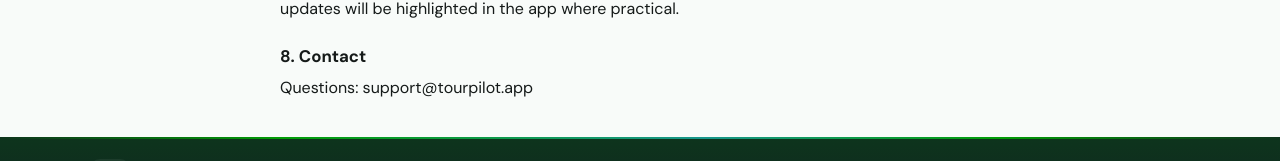
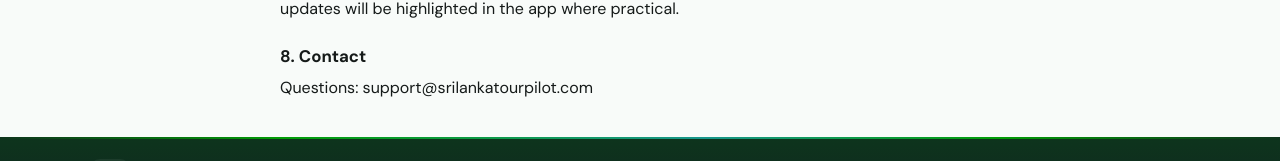
Before and after one commit to IT24101306/Tourpilot-2, a React (Vite) app in the folder apps/web/: page /terms in a window 1280 px wide. Shown: the part 896-1057 px from the top of the page. Built offline with nearby package versions, Linux system fonts and the light colour scheme; what @tourpilot/shared would draw is missing.

Commit message:
domain name changed

```diff
--- a/apps/web/src/pages/ProfilePage.tsx
+++ b/apps/web/src/pages/ProfilePage.tsx
@@ -218,7 +218,7 @@ export function ProfilePage() {
         });
         fields.push({
           label: "Store URL",
-          value: `tourpilot.app/agencies/${user.agency.slug}`,
+          value: `srilankatourpilot.com/agencies/${user.agency.slug}`,
         });
       } else {
         contextLabel = "Agency account";
--- a/apps/web/src/pages/TermsPage.tsx
+++ b/apps/web/src/pages/TermsPage.tsx
@@ -58,7 +58,7 @@ export function TermsPage() {
 
           <h2>8. Contact</h2>
           <p>
-            Questions: support@tourpilot.app
+            Questions: support@srilankatourpilot.com
           </p>
         </div>
       </div>
```
Also changed, not shown: 3 other files (tests, documents, lock files or other folders).
